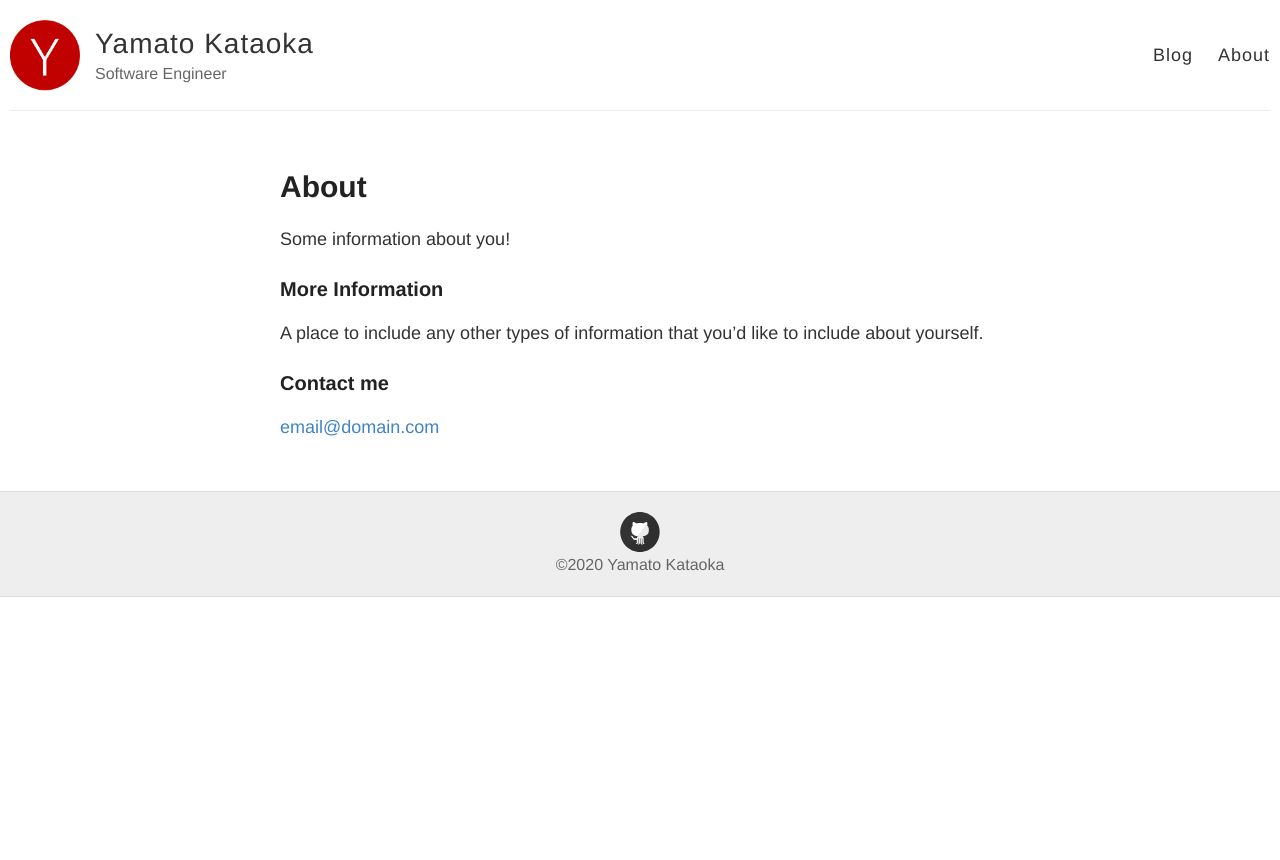
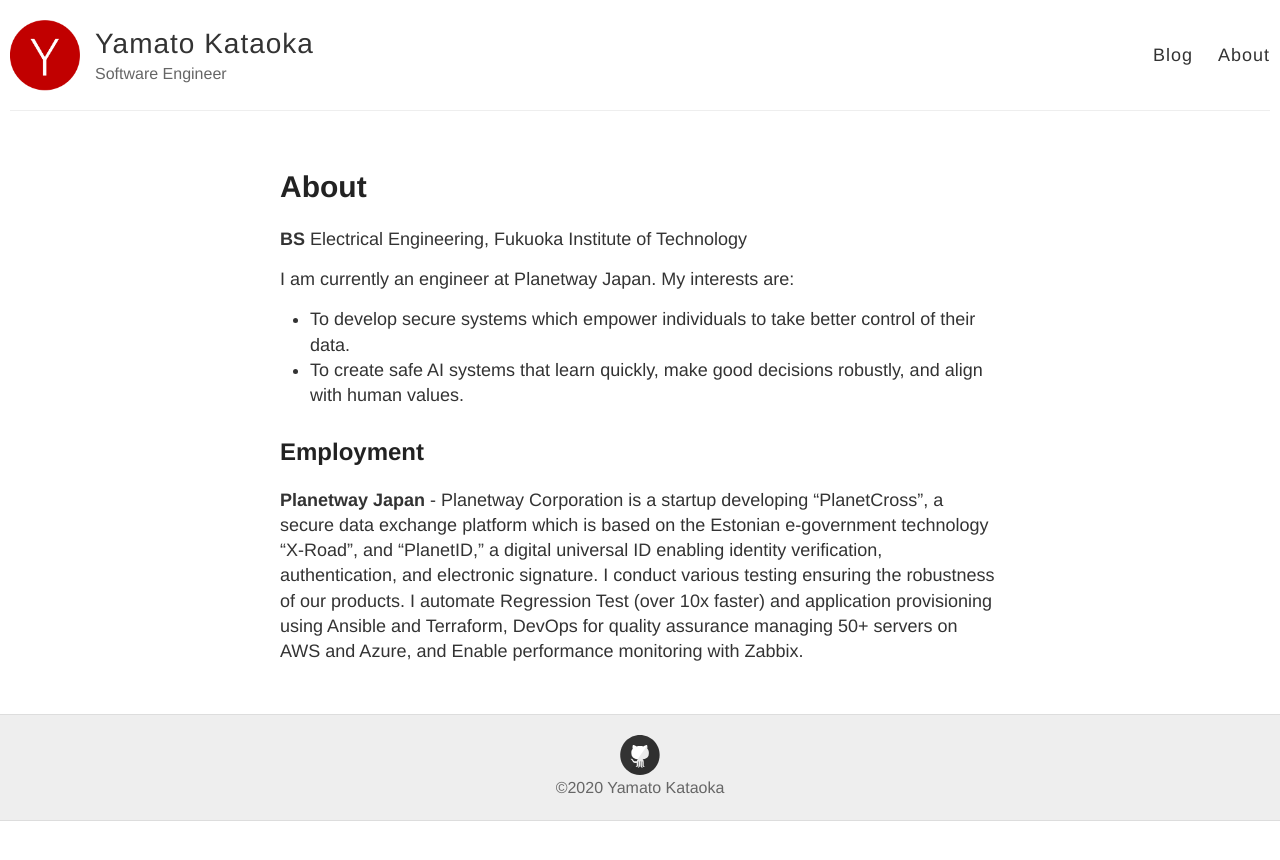
Before and after one commit to yamatokataoka/blog2, a Jekyll site: the page built from about.md, in a window 1280 px wide. Shown: the top 860 px of the page. Built offline with Jekyll 4.4.1, drawn with Linux system fonts in a browser that asks for light colours.

Commit message:
Add about section

```diff
--- a/about.md
+++ b/about.md
@@ -4,12 +4,13 @@ title: About
 permalink: /about/
 ---
 
-Some information about you!
+**BS** Electrical Engineering, Fukuoka Institute of Technology
 
-### More Information
+I am currently an engineer at Planetway Japan. My interests are:
 
-A place to include any other types of information that you'd like to include about yourself.
+* To develop secure systems which empower individuals to take better control of their data.
+* To create safe AI systems that learn quickly, make good decisions robustly, and align with human values.
 
-### Contact me
+## Employment
 
-[email@domain.com](mailto:email@domain.com)
+**Planetway Japan** - Planetway Corporation is a startup developing "PlanetCross", a secure data exchange platform which is based on the Estonian e-government technology “X-Road”, and “PlanetID,” a digital universal ID enabling identity verification, authentication, and electronic signature. I conduct various testing ensuring the robustness of our products. I automate Regression Test (over 10x faster) and application provisioning using Ansible and Terraform, DevOps for quality assurance managing 50+ servers on AWS and Azure, and Enable performance monitoring with Zabbix.
```
